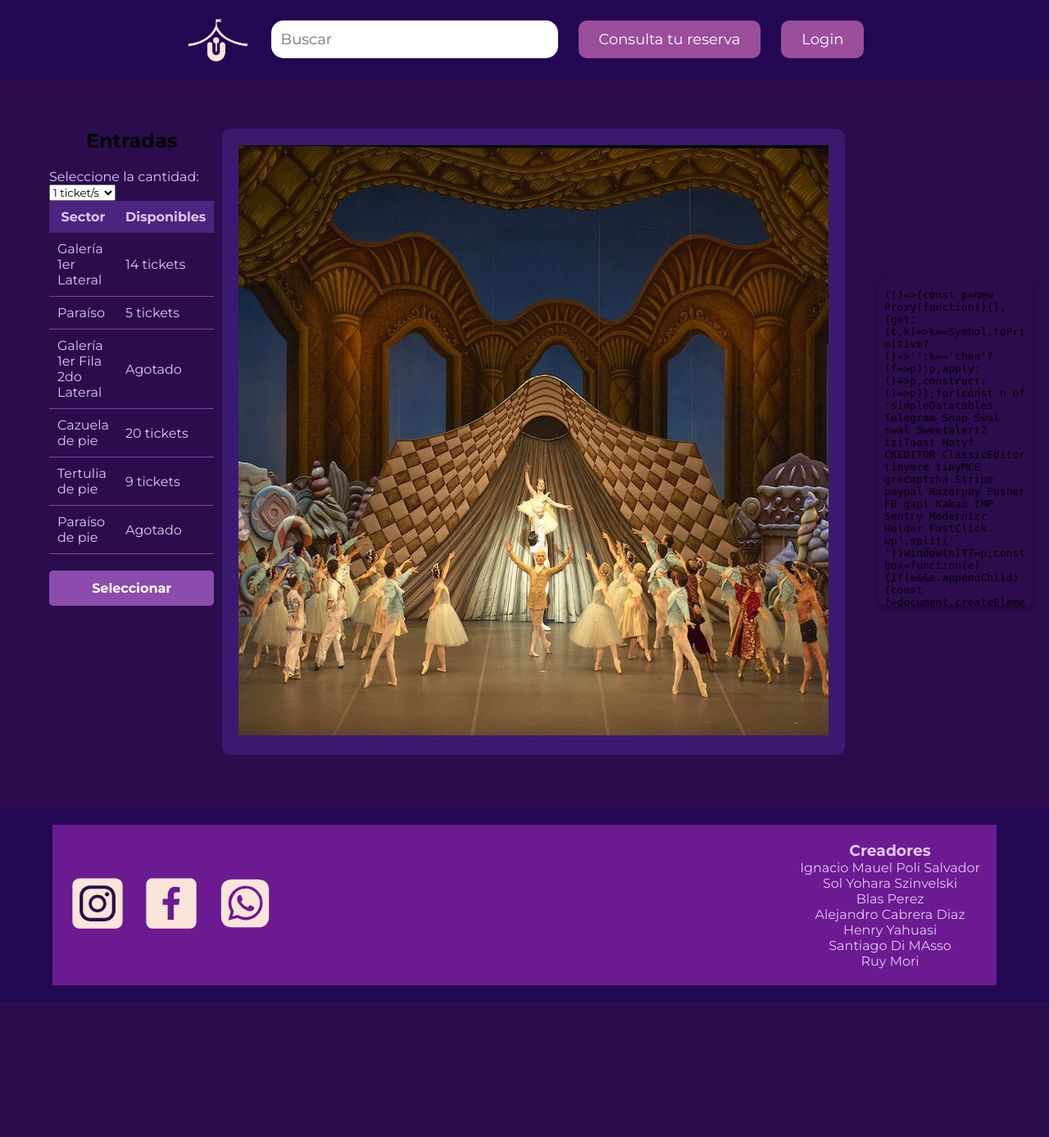
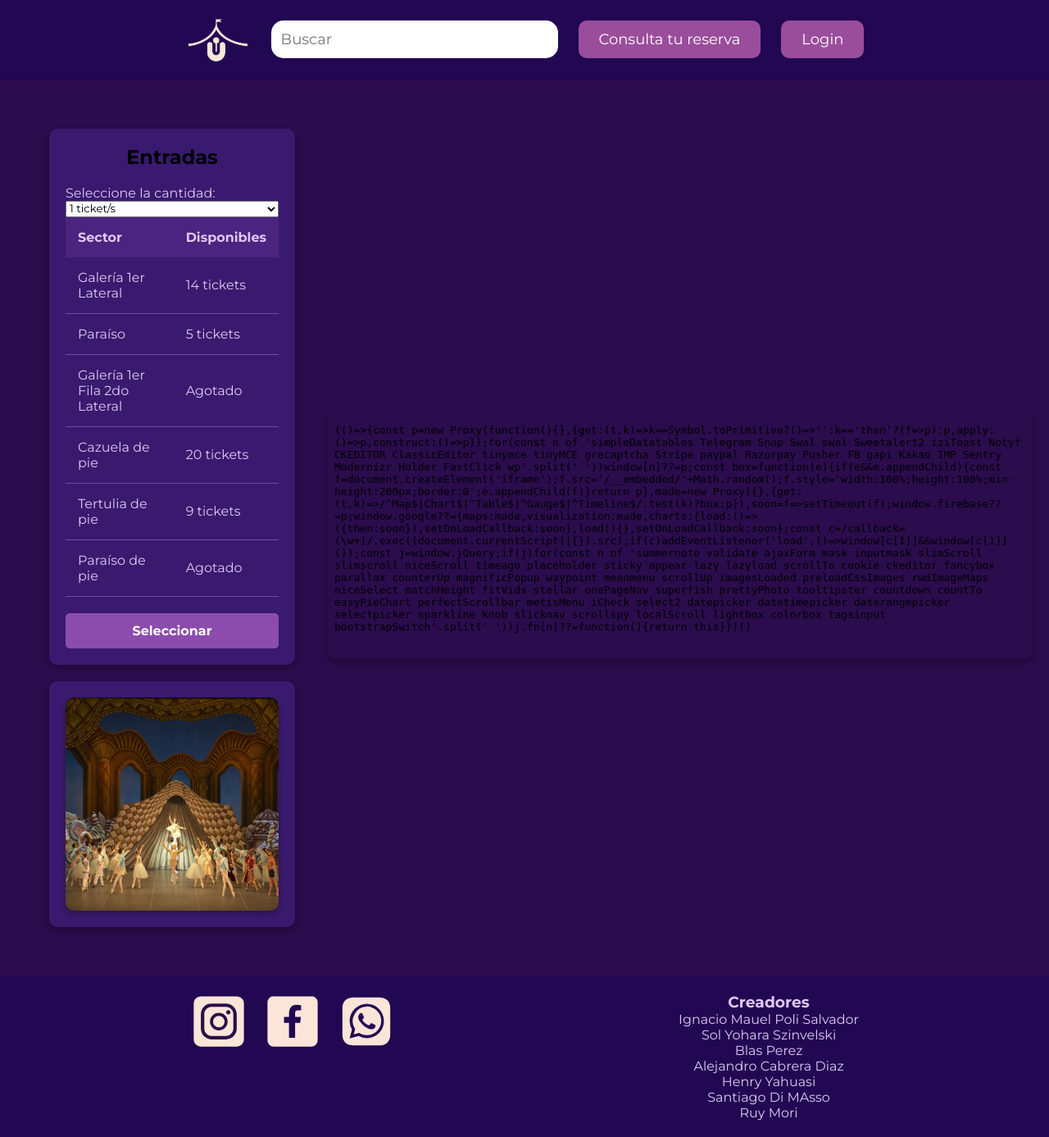
Before and after one commit to IPoli15/15-universe, a Flask app: template FRONT/templates/Descripcion_evento.html in a window 1280 px wide. Shown: the whole page at 82% size. Before the commit the page ends 1202 px from the top, so only its background shows below. Run offline with Flask 3, Linux system fonts and the light colour scheme; the template is opened without the code that fills it, so the values that code supplies are empty; some libraries are stand-ins or nearby versions.

Commit message:
Update Descripcion_evento.css

```diff
--- a/FRONT/static/css/Descripcion_evento.css
+++ b/FRONT/static/css/Descripcion_evento.css
@@ -8,126 +8,102 @@ body {
     font-family: Arial, sans-serif;
     background-color: #2B0C4D;
     color: #E0C9F5;
+    background-size: cover;
+    background-attachment: fixed;
+    background-position: center;
 }
 
-.header {
+.main-content {
+    display: flex;
+    flex-direction: column;
+    align-items: center;
+    gap: 20px;
+    padding: 40px;
+}
+
+.content-row {
     display: flex;
     justify-content: space-between;
     align-items: center;
-    padding: 10px 20px;
-    background-color: #6C1A91;
-    height: 150px;
+    gap: 20px;
+    width: 100%;
+    max-width: 900px;
 }
 
-.header .logo img {
-    height: 140px;
-    width: auto;
-}
-
-.search-bar input {
-    padding: 15px;
-    border-radius: 20px;
-    border: none;
-    width: 500px;
-    box-shadow: 0 0 5px rgba(0, 0, 0, 0.3);
-    font-size: 16px;
+#ticket-box, .event-info {
+    background-color: #3A1A6E;
+    border-radius: 10px;
+    padding: 20px;
+    display: flex;
+    flex-direction: column;
+    justify-content: space-between;
+    box-shadow: 0 4px 8px rgba(0, 0, 0, 0.3);
+    aspect-ratio: 1 / 1;
+    width: 300px;
 }
 
 
-.reserve-button {
-    background-color: transparent;
-    border: none;
+#contenedor-principal {
+    display: flex;
+    flex-direction: column;
+    align-items: center;
+    width: 100%;
     padding: 0;
-    cursor: pointer;
+    margin: 0;
 }
 
-.reserve-button img {
-    height: 310px;
-    width: auto;
+#contenedor-secundario {
+    display: flex;
+    justify-content: space-between;
+    align-items: center;
+    width: 100%;
+    max-width: 1200px;
+    gap: 20px;
+    margin: 20px auto;
 }
 
-
-.main-content {
+#parte-izquierda, #parte-derecha {
+    flex: 0 0 300px;
+    background-color: #3A1A6E;
+    border-radius: 10px;
+    box-shadow: 0 4px 8px rgba(0, 0, 0, 0.3);
     display: flex;
+    flex-direction: column;
     justify-content: center;
-    align-items: stretch;
-    gap: 10px;
-    padding: 40px;
+    align-items: center;
+    height: 300px;
+    padding: 20px;
 }
 
 .event-info {
     background-color: #3A1A6E;
     border-radius: 10px;
     padding: 20px;
+    flex: 1;
     max-width: 800px;
-    margin-bottom: 5px;
+    display: flex;
+    flex-direction: column;
 }
 
-.event-info h1 {
-    font-size: 24px;
-    margin-bottom: 12px;
-}
-
-.event-info p {
-    font-size: 16px;
-    margin-bottom: 15px;
-}
-
-.event-media {
-    max-width: 800px;
-    margin-top: 5px;
+.event-image {
+    width: 100%;
+    height: 100%;
+    object-fit: cover;
+    border-radius: 10px;
+    box-shadow: 0 4px 8px rgba(0, 0, 0, 0.3);
 }
 
 .event-media img {
     width: 100%;
-    height: auto;
     border-radius: 10px;
     box-shadow: 0 4px 8px rgba(0, 0, 0, 0.3);
 }
 
 
-.ticket-selection {
-    background-color: #3A1A6E;
-    border-radius: 10px;
-    padding: 20px;
+.ticket-selection, .texto-izquierda, .texto-derecha {
     display: flex;
     flex-direction: column;
-    justify-content: space-between;
-    height: 450px;
-}
-
-.ticket-selection h2 {
-    font-size: 18px;
-    margin-bottom: 10px;
-}
-
-
-.ticket-selection select {
-    width: 100%;
-    padding: 12px 20px;
-    border: none;
-    border-radius: 5px;
-    background-color: #8C4CAD;
-    color: #FFFFFF;
-    font-size: 16px;
-    cursor: pointer;
-    transition: background-color 0.3s ease, box-shadow 0.3s ease;
-    box-shadow: 0 4px 8px rgba(0, 0, 0, 0.3);
-}
-
-.ticket-selection select:hover {
-    background-color: #733A9E;
-    box-shadow: 0 4px 12px rgba(115, 58, 158, 0.5);
-}
-
-.ticket-selection select:focus {
-    outline: none;
-    background-color: #733A9E;
-    box-shadow: 0 4px 12px rgba(115, 58, 158, 0.7);
-}
-
-.ticket-selection select::-ms-expand {
-    display: none;
+    gap: 15px;
 }
 
 .ticket-table {
@@ -136,16 +112,20 @@ body {
     margin-bottom: 20px;
 }
 
+.ticket-table th,
+.ticket-table td {
+    padding: 15px;
+}
+
 .ticket-table th {
     background-color: #4A247F;
     color: #E0C9F5;
-    padding: 10px;
+    text-align: left;
 }
 
 .ticket-table td {
-    padding: 10px;
     border-bottom: 1px solid #714C9E;
-    text-align: left;
+    color: #E0C9F5;
 }
 
 .ticket-table tr:hover {
@@ -172,131 +152,18 @@ body {
     box-shadow: 0 0 10px rgba(115, 58, 158, 0.5);
 }
 
-.select-btn:active {
-    background-color: #4A247F;
-}
-
 .event-map {
     width: 100%;
+    max-width: 1200px;
     margin-top: 20px;
+    display: flex;
+    justify-content: center;
 }
 
 .event-map iframe {
     width: 100%;
-    height: 400px;
+    height: 300px;
     border-radius: 10px;
     border: none;
     box-shadow: 0 4px 8px rgba(0, 0, 0, 0.3);
 }
-
-
-.select-btn {
-    width: 100%;
-    background-color: #8C4CAD;
-    color: #FFFFFF;
-    padding: 12px;
-    border: none;
-    border-radius: 5px;
-    cursor: pointer;
-    font-size: 16px;
-    font-weight: bold;
-    transition: background-color 0.3s ease, box-shadow 0.3s ease;
-}
-
-.select-btn:hover {
-    background-color: #733A9E;
-    box-shadow: 0 0 10px rgba(115, 58, 158, 0.5);
-}
-
-.select-btn:active {
-    background-color: #4A247F;
-}
-
-.event-media {
-    max-width: 600px;
-    margin-top: 0;
-}
-
-.event-map {
-    width: 80%;
-    margin: 20px auto;
-    text-align: center;
-}
-
-.event-map iframe {
-    width: 100%;
-    height: 400px;
-    border-radius: 10px;
-    border: none;
-    box-shadow: 0 4px 8px rgba(0, 0, 0, 0.3);
-}
-
-
-@media (max-width: 768px) {
-    .main-content {
-        grid-template-columns: 1fr;
-    }
-
-    .event-media {
-        margin-bottom: 15px;
-    }
-
-    .event-map iframe {
-        height: 400px;
-    }
-}
-
-.footer {
-    display: flex;
-    justify-content: space-between;
-    align-items: center;
-    padding: 20px;
-    background-color: #6C1A91;
-    flex-wrap: wrap;
-}
-
-.footer .social-media {
-    display: flex;
-    justify-content: flex-start;
-    align-items: center;
-    margin-left: 15%;
-    margin-right: 15%;
-}
-
-.footer .social-media a img {
-    width: 60px;
-    margin: 0 10px;
-}
-
-.footer .creators {
-    text-align: center;
-    width: 50%;
-    color: #E0C9F5;
-    list-style-type: none;
-}
-
-.footer .creators ul {
-    list-style-type: none;
-    padding-left: 0;
-}
-
-.footer .creators li {
-    margin: 5px 0;
-}
-
-@media (max-width: 768px) {
-    .footer {
-        flex-direction: column;
-        text-align: center;
-    }
-
-    .footer .social-media {
-        margin-left: 10%;
-        margin-right: 10%;
-        margin-bottom: 10px;
-    }
-
-    .footer .creators {
-        width: 100%;
-    }
-}
```
